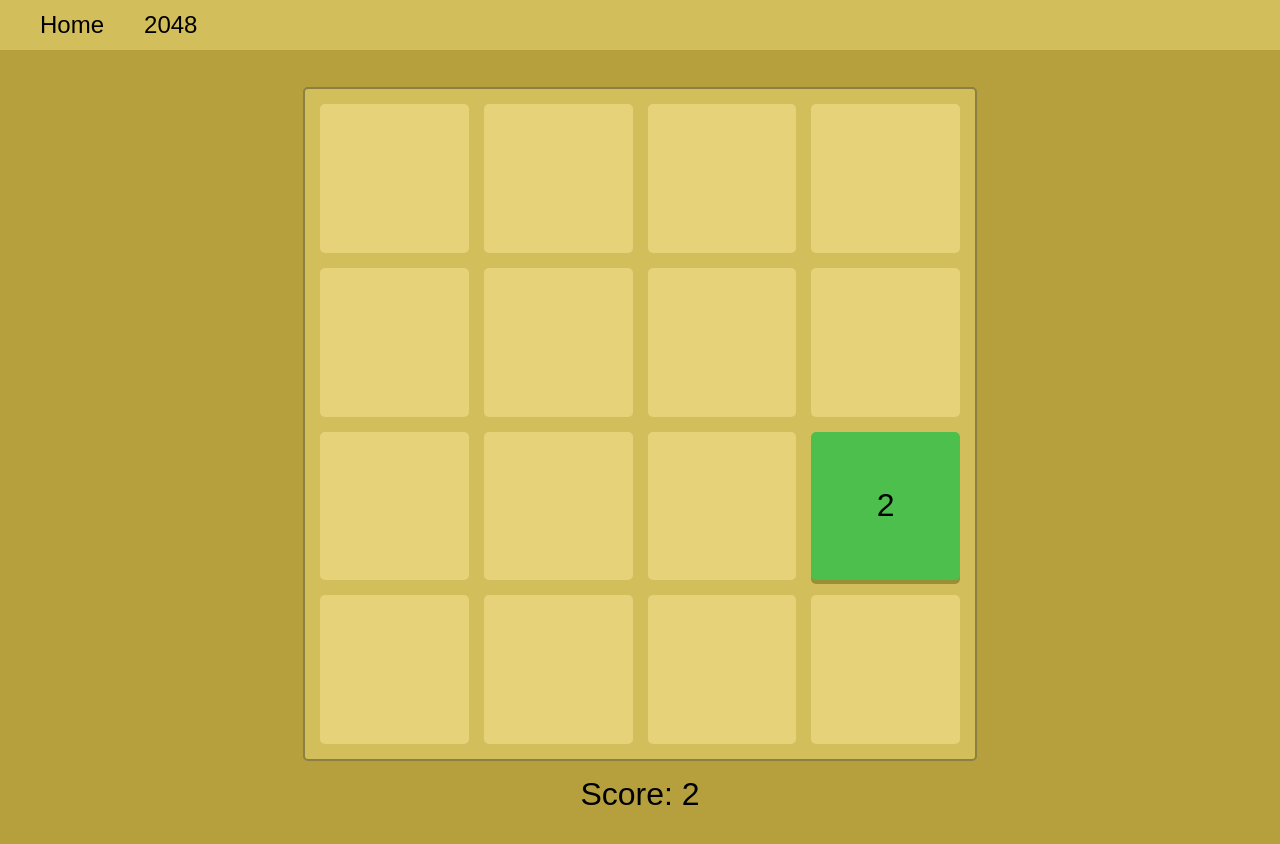
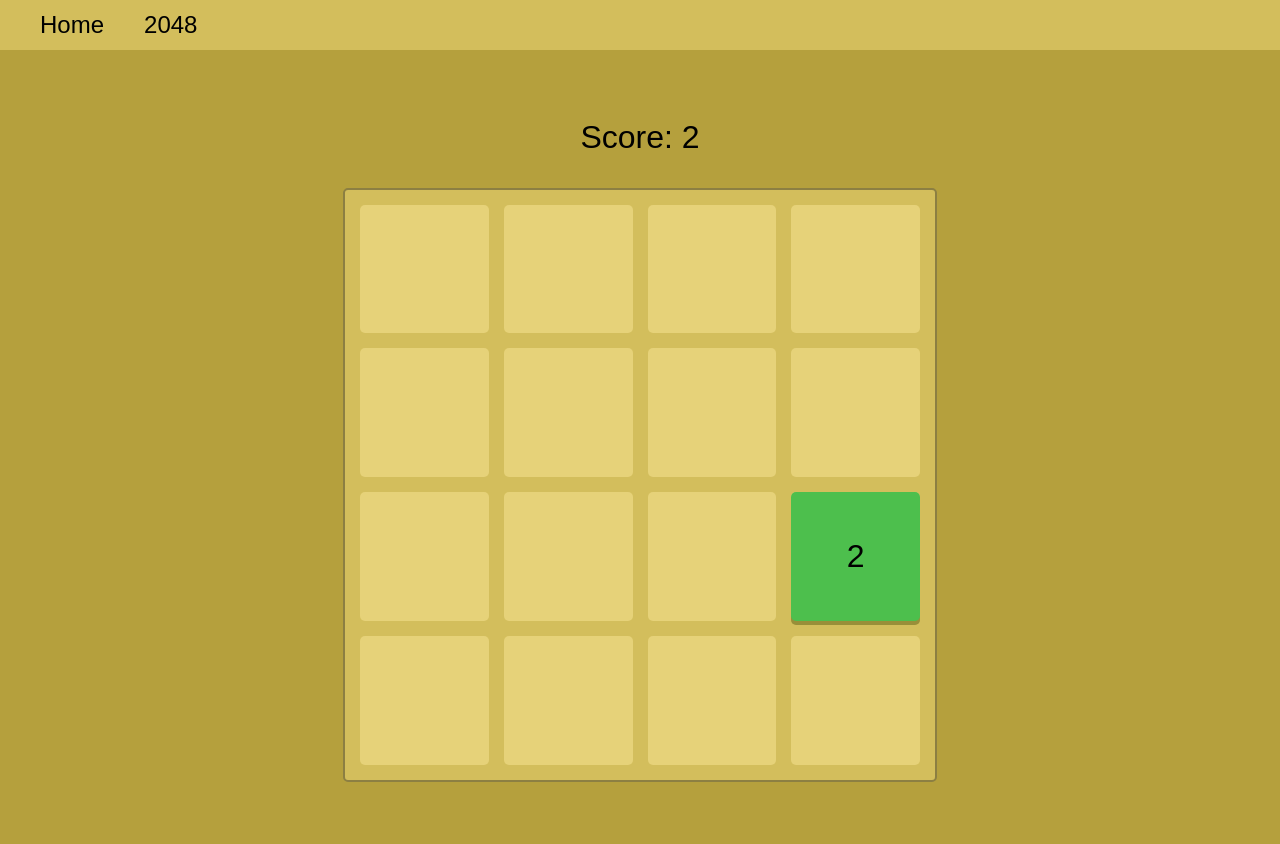
Before and after one commit to nate-craft/tinyarcade, a website with bundled scripts: page index.html in a window 1280 px wide. Both pictures are taken after a click on the link "2048". Built offline with nearby package versions, Linux system fonts and the light colour scheme.

Commit message:
overall cleanup and improved HTML layout

```diff
--- a/index.html
+++ b/index.html
@@ -1,19 +1,23 @@
-<html>
+<!doctype html>
+<html lang="en">
 
 <head>
+  <meta charset="UTF-8">
+  <meta name="viewport" content="width=device-width, initial-scale=1.0">
+  <title>TinyArcade</title>
   <link rel="stylesheet" href="./src/styles/style.css">
   <link rel="stylesheet" href="./src/styles/2048.css">
-  <script src="./dist/index.js"></script>
+  <script src="./dist/index.js" defer></script>
 </head>
 
 <body>
-  <div class="nav">
+  <nav class="nav">
     <a href="#" class="nav-item" id="nav-home">Home</a>
     <a href="#" class="nav-item" id="nav-2048">2048</a>
-  </div>
-  <div class="content">
+  </nav>
+  <main class="content">
     <div class="game-container" id="game-container"></div>
-  </div>
+  </main>
 </body>
 
 </html>
--- a/src/2048/2048.ts
+++ b/src/2048/2048.ts
@@ -33,13 +33,15 @@ class ActiveTile {
     this.value = DEFAULT_VALUE;
 
     this.div = document.createElement("div");
-    this.div.style.width = String(rect.width);
-    this.div.style.height = String(rect.height);
+    this.div.style.width = `${rect.width}px`;
+    this.div.style.height = `${rect.height}px`;
 
     let desiredRect = this.tileTranslation.div.getBoundingClientRect();
-    this.div.style.left = String(desiredRect.left);
-    this.div.style.top = String(desiredRect.top);
+    this.div.style.left = `${desiredRect.left}px`;
+    this.div.style.top = `${desiredRect.top}px`;
 
+    console.log(`${desiredRect.left}, ${desiredRect.top}`);
+    console.log(`${this.div.style.left}, ${this.div.style.top}`);
     this.setValue(value);
 
     if (!gameContainer) {
@@ -55,13 +57,13 @@ class ActiveTile {
   updateWithResize() {
     const rect = this.tileTranslation.div.getBoundingClientRect();
 
-    this.div.style.width = String(rect.width);
-    this.div.style.height = String(rect.height);
+    this.div.style.width = `${rect.width}`;
+    this.div.style.height = `${rect.height}`;
     if (this.div.style.transform.length !== 0) {
       this.div.style.transform = `translate(0,0)`
     }
-    this.div.style.left = String(rect.left);
-    this.div.style.top = String(rect.top);
+    this.div.style.left = `${rect.left}px`;
+    this.div.style.top = `${rect.top}px`;
 
     this.translationX = 0;
     this.translationY = 0;
@@ -78,15 +80,15 @@ class ActiveTile {
       this.translationY += (newRec.top - oldRec.top);
     }
 
-    this.div.style.width = String(newRec.width);
-    this.div.style.height = String(newRec.height);
+    this.div.style.width = `${newRec.width}px`;
+    this.div.style.height = `${newRec.height}px`;
     this.div.style.transform = `translate(${this.translationX}px, ${this.translationY}px)`
   }
 
   setValue(value: number) {
     this.value = value;
 
-    this.div.id = `tile-moving${this.tileTranslation.row}${this.tileTranslation.col}-${Math.random()}`;
+    this.div.id = `tile-moving${this.tileTranslation.row}${this.tileTranslation.col}-${Math.floor(Math.random()*1000)}`;
     this.div.className = "tile-moving";
     this.div.classList.add(`tile${value}`);
     this.div.innerText = String(this.value);
@@ -231,8 +233,8 @@ export class Game2048 extends Game {
     this.overlay.id = "overlay";
     this.overlay.className = "overlay";
 
+    this.containerDiv.appendChild(this.scoreDiv);
     this.containerDiv.appendChild(this.boardDiv);
-    this.containerDiv.appendChild(this.scoreDiv);
     this.boardDiv.appendChild(this.overlay);
 
     super.initDOM(this.containerDiv);
--- a/src/index.ts
+++ b/src/index.ts
@@ -1,6 +1,8 @@
 
-  import {Game2048} from "./2048/2048.js";
-  import {Game} from "./common/game.js";
+import { Game2048 } from "./2048/2048.js";
+import { Game } from "./common/game.js";
+
+document.addEventListener('DOMContentLoaded', () => {
   let game: Game;
 
   function onNav(name: String | undefined) {
@@ -13,7 +15,6 @@
     }
   }
 
-  document.addEventListener("DOMContentLoaded", () => {
-    document.getElementById("nav-2048")?.addEventListener("click", () => onNav("2048"));
-    document.getElementById("nav-home")?.addEventListener("click", () => onNav(undefined));
-  });
+  document.getElementById("nav-2048")?.addEventListener("click", () => onNav("2048"));
+  document.getElementById("nav-home")?.addEventListener("click", () => onNav(undefined));
+});
--- a/src/styles/2048.css
+++ b/src/styles/2048.css
@@ -7,15 +7,16 @@
   padding: 0;
   width: min(100vw, 100vh);
   height: min(100vw, 100vh);
-  gap: 15px;
+  gap: 1em;
+  font-size: xx-large;
 }
 
 .board {
   position: relative;
+  flex-grow: 1;
+  max-height: 70%;
   display: grid;
   padding: 15px;
-  width: 80%;
-  height: 80%;
   grid-template-columns: repeat(4, 1fr);
   gap: 15px;
   background: #D3BE5C;
@@ -57,6 +58,7 @@
   border-radius: 5px;
   transition: transform 0.05s;
   box-shadow: 0px 4px #998f39;
+  font-size: xx-large;
 }
 
 .tile0 {
--- a/src/styles/style.css
+++ b/src/styles/style.css
@@ -2,14 +2,11 @@ body {
   background: #B5A03D;
   padding: 0;
   margin: 0;
-  font-size: x-large;
   font-family: arial;
   overflow: hidden;
 }
 
 .content {
-  font-size: xx-large;
-  font-family: arial;
   display: flex;
   justify-content: center;
   align-items: center;
@@ -23,6 +20,7 @@ body {
   height: 50px;
   background: #D3BE5C;
   color: black;
+  font-size: x-large;
   gap: 40px;
   padding-left: 40px;
   margin: 0;
```
